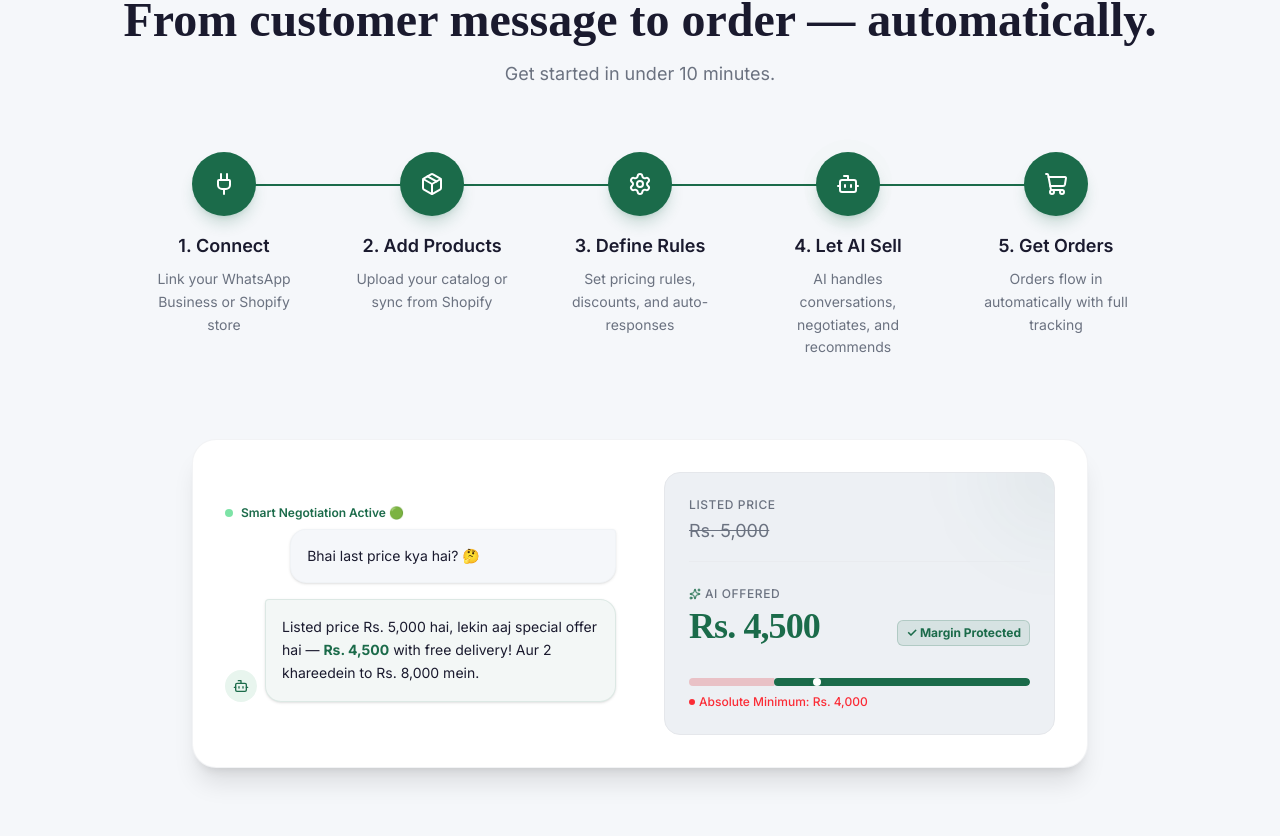
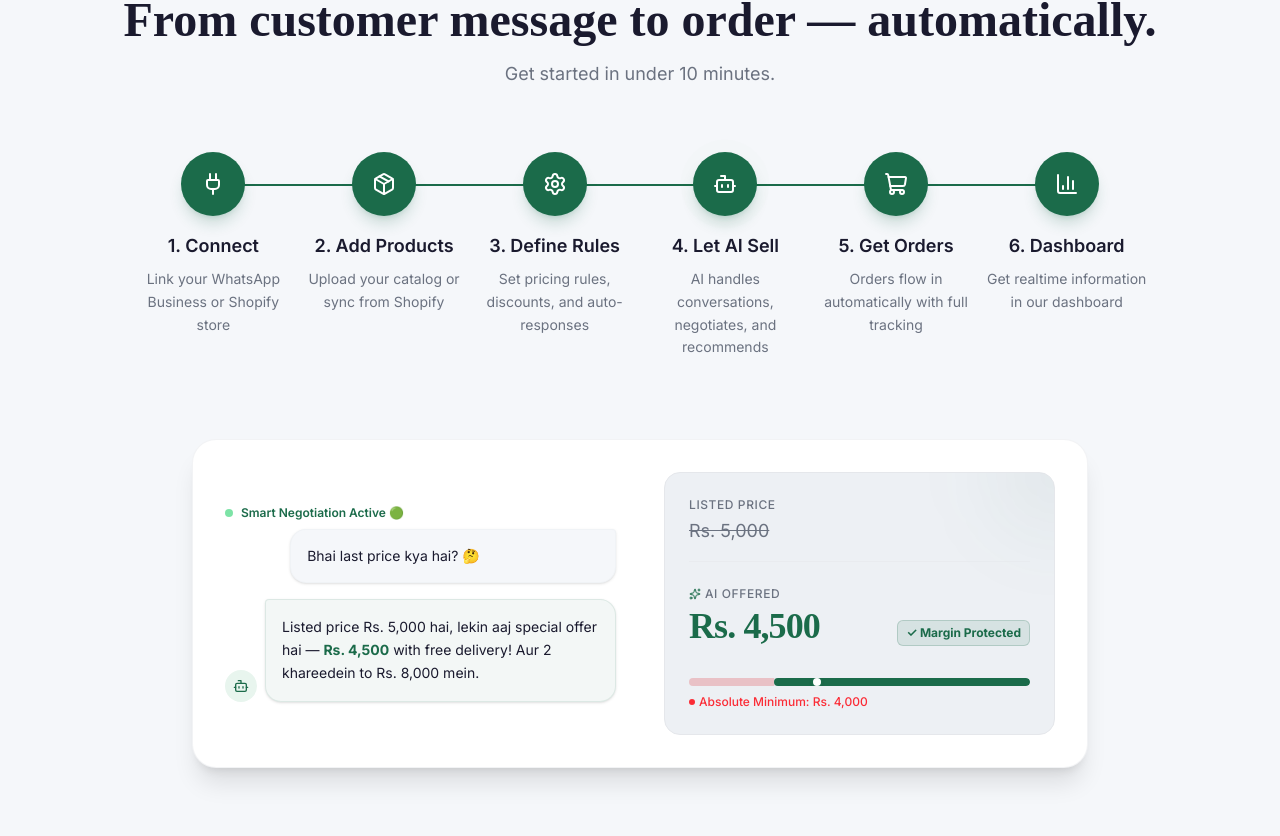
Before and after one commit to Fazal-Khan05/Sahulatcart_Marketing_site, a React (Vite) app: page / in a window 1280 px wide. Shown: the part 5097-5933 px from the top of the page. Built offline with nearby package versions, Linux system fonts and the light colour scheme; a web font is replaced by a local one.

Commit message:
Add 6th step 'Dashboard' to setup flow

```diff
--- a/src/components/sections/HowItWorks.jsx
+++ b/src/components/sections/HowItWorks.jsx
@@ -1,6 +1,6 @@
 import React, { useRef } from 'react';
 import { motion, useInView } from 'framer-motion';
-import { Plug, Package, Settings, Bot, ShoppingCart, Sparkles, MessageCircle } from 'lucide-react';
+import { Plug, Package, Settings, Bot, ShoppingCart, Sparkles, MessageCircle, BarChart3 } from 'lucide-react';
 import FadeInView from '../animations/FadeInView';
 import StaggerContainer from '../animations/StaggerContainer';
 
@@ -10,6 +10,7 @@ const steps = [
   { id: 3, title: 'Define Rules', description: 'Set pricing rules, discounts, and auto-responses', icon: <Settings className="w-6 h-6" /> },
   { id: 4, title: 'Let AI Sell', description: 'AI handles conversations, negotiates, and recommends', icon: <Bot className="w-6 h-6" /> },
   { id: 5, title: 'Get Orders', description: 'Orders flow in automatically with full tracking', icon: <ShoppingCart className="w-6 h-6" /> },
+  { id: 6, title: 'Dashboard', description: 'Get realtime information in our dashboard', icon: <BarChart3 className="w-6 h-6" /> },
 ];
 
 export default function HowItWorks() {
```
